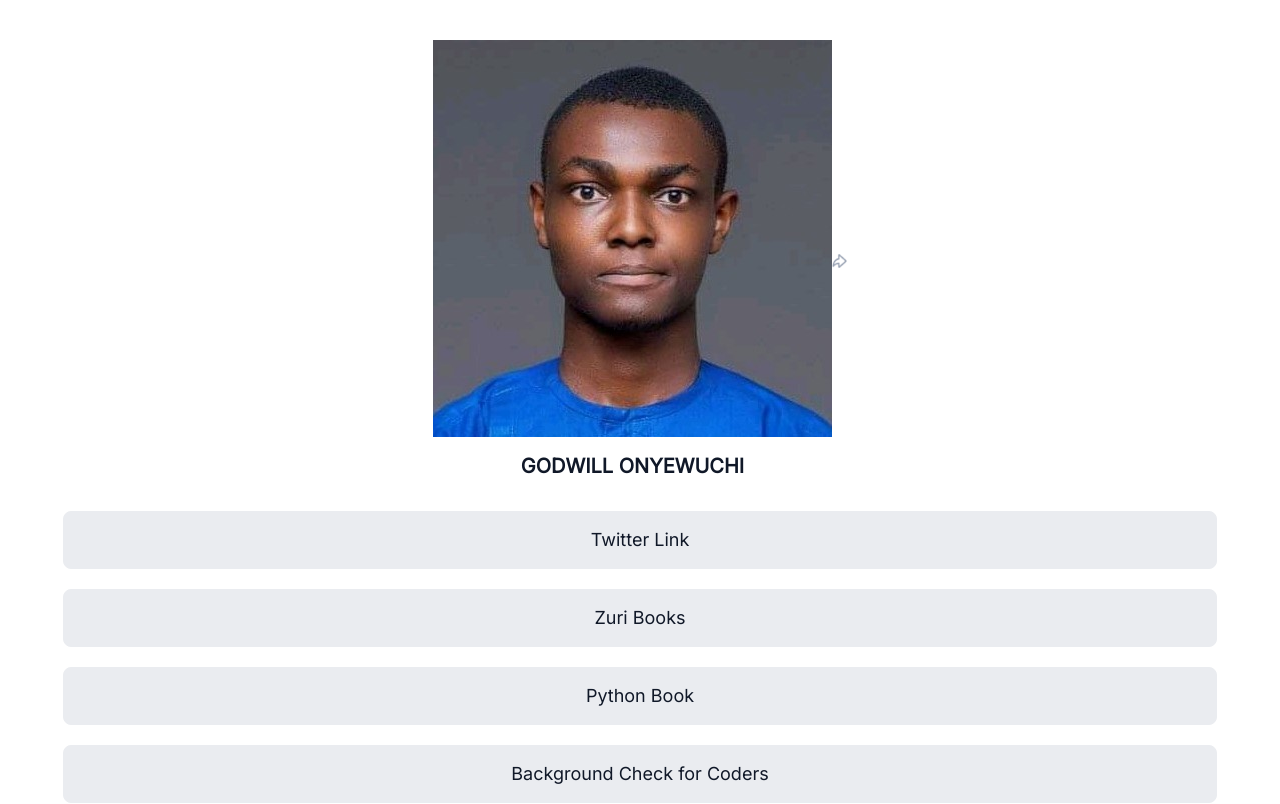
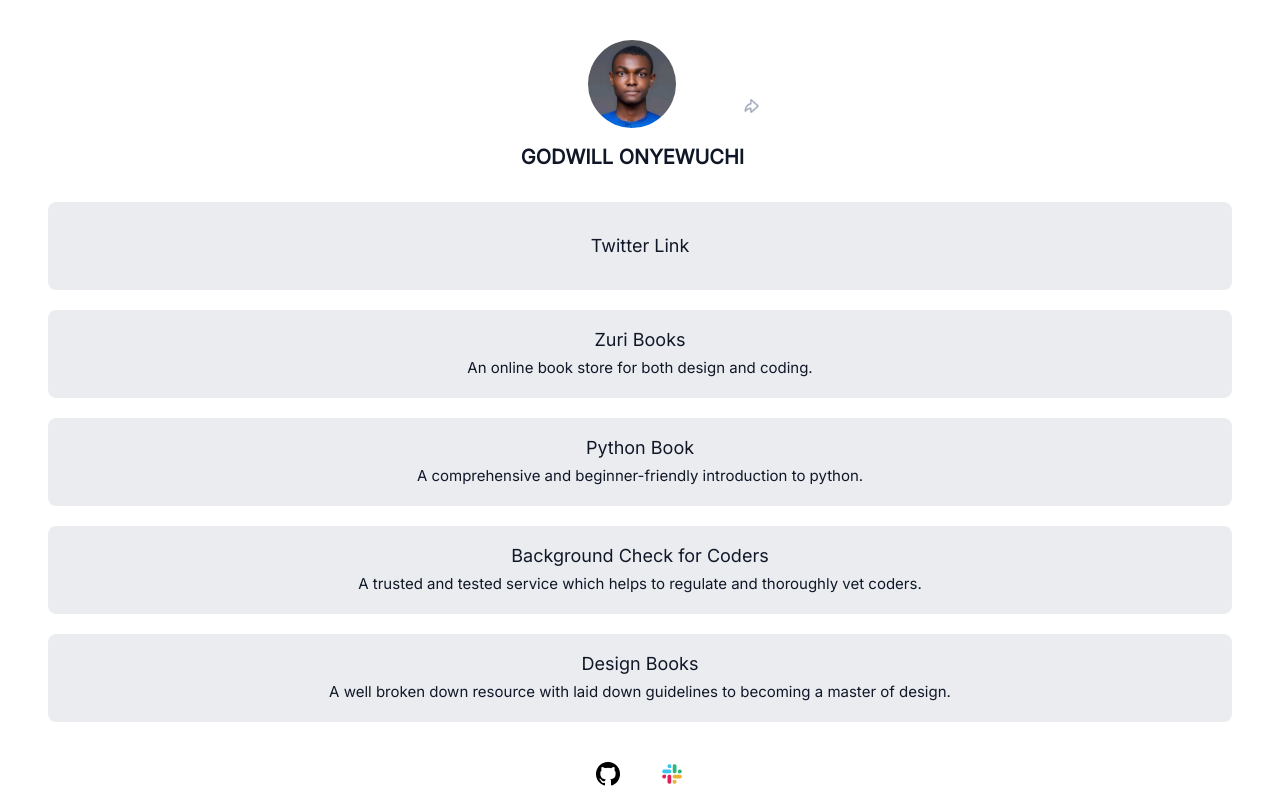
Before and after one commit to GREENFONTS/HNG_firstTask, a React (Create React App) app: page / in a window 1280 px wide. Shown: the top 804 px of the page. Built offline with nearby package versions, Linux system fonts and the light colour scheme.

Commit message:
added sub text

```diff
--- a/src/App.css
+++ b/src/App.css
@@ -13,7 +13,7 @@
   align-items: center;
 }
 
-#profile_img {
+#profile__img {
   width: 88px;
   height: 88px;
   border-radius: 275px;
@@ -69,6 +69,7 @@
   background: #eaecf0;
   border: 1px solid #eaecf0;
   border-radius: 8px;
+  padding: 15px;
 
   font-family: "Inter";
   font-style: normal;
@@ -77,6 +78,14 @@
   line-height: 28px;
   text-decoration: none;
   color: #101828;
+}
+
+.links > div > sub {
+  display: flex;
+  flex-direction: column;
+  gap: 10px;
+
+  font-size: 15px;
 }
 
 .icons {
@@ -130,8 +139,14 @@
     padding: 24px 32px;
     gap: 8px;
     width: 343px;
-    height: 68px;
+    height: 76px;
     border-radius: 8px;
+    line-height: 15px;
+  }
+
+  .links > div > sub {
+    margin-top: 5px;
+    font-size: 12px;
   }
 
   .footer {
--- a/src/components/links.jsx
+++ b/src/components/links.jsx
@@ -19,9 +19,12 @@ const Links = () => {
         target="_blank"
         id="books"
         rel="noreferrer"
-        title="An online book store for both design and coding."
+        title="Zuri Book Resource "
       >
-        Zuri Books
+        <div>
+          Zuri Books
+          <sub>An online book store for both design and coding.</sub>
+        </div>
       </a>
 
       <a
@@ -30,9 +33,14 @@ const Links = () => {
         target="_blank"
         id="book__python"
         rel="noreferrer"
-        title="A comprehensive and beginner-friendly introduction to python."
+        title="Python Book"
       >
-        Python Book
+        <div>
+          Python Book
+          <sub>
+            A comprehensive and beginner-friendly introduction to python.
+          </sub>
+        </div>
       </a>
 
       <a
@@ -41,9 +49,15 @@ const Links = () => {
         target="_blank"
         id="pitch"
         rel="noreferrer"
-        title="A trusted and tested service which helps to regulate and thoroughly vet coders."
+        title="Background Check for Coders"
       >
-        Background Check for Coders
+        <div>
+          Background Check for Coders
+          <sub>
+            A trusted and tested service which helps to regulate and thoroughly
+            vet coders.
+          </sub>
+        </div>
       </a>
 
       <a
@@ -52,9 +66,15 @@ const Links = () => {
         target="_blank"
         id="book__design"
         rel="noreferrer"
-        title="A well broken down resource with laid down guidelines to becoming a master of design."
+        title="Design books"
       >
-        Design Books
+        <div>
+          Design Books
+          <sub>
+            A well broken down resource with laid down guidelines to becoming a
+            master of design.
+          </sub>
+        </div>
       </a>
 
       <div className="icons">
```
